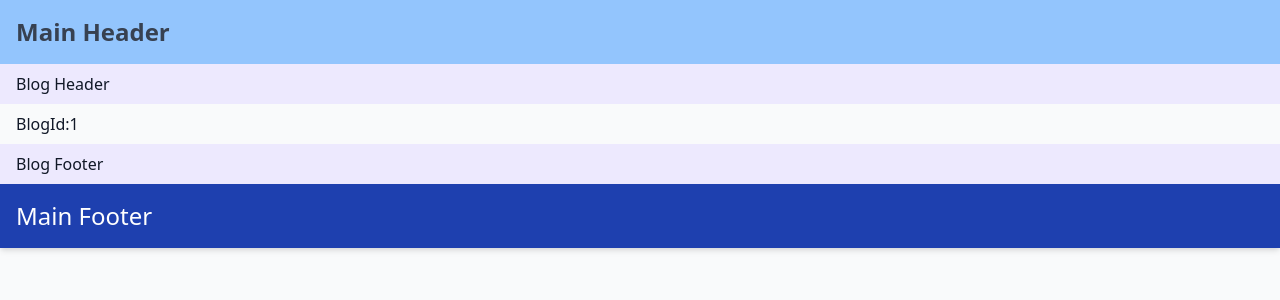
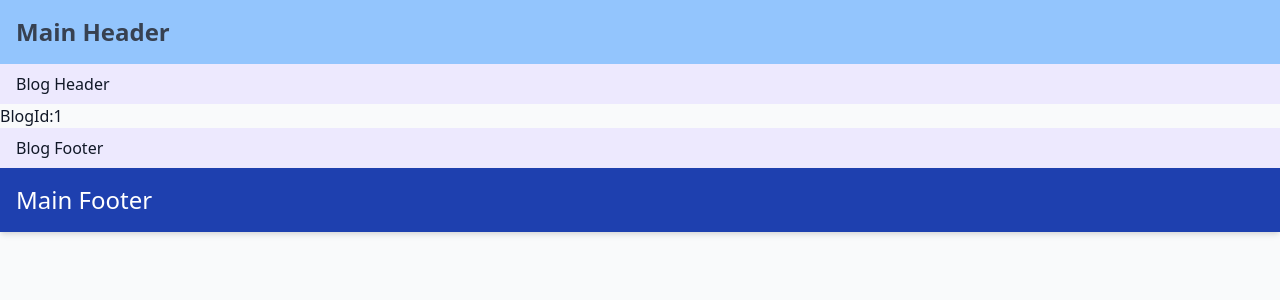
Before and after one commit to Zagaz/codevolution-next-js, a Next.js app: page /blog/1 in a window 1280 px wide. Shown: the top 300 px of the page. Built offline with nearby package versions, Linux system fonts and the light colour scheme.

Commit message:
blogId working

```diff
--- a/src/app/(blog group)/blog/[blogId]/page.tsx
+++ b/src/app/(blog group)/blog/[blogId]/page.tsx
@@ -1,16 +1,15 @@
 import React from 'react'
 
 export default async function BlogId({
-  params,
-}: {
-  params: Promise<{ blogId: string }>
+    params
+}:{
+    params:Promise<{blogId:string}>
 }) {
-  const blogId = (await params).blogId;
+    const blogId = (await params).blogId
+
+
+
   return (
-    <>
-      <div className='py-2 px-4'>
-        <h3>BlogId:{blogId} </h3>
-      </div>
-    </>
+    <div>BlogId:{blogId}</div>
   )
 }
```
